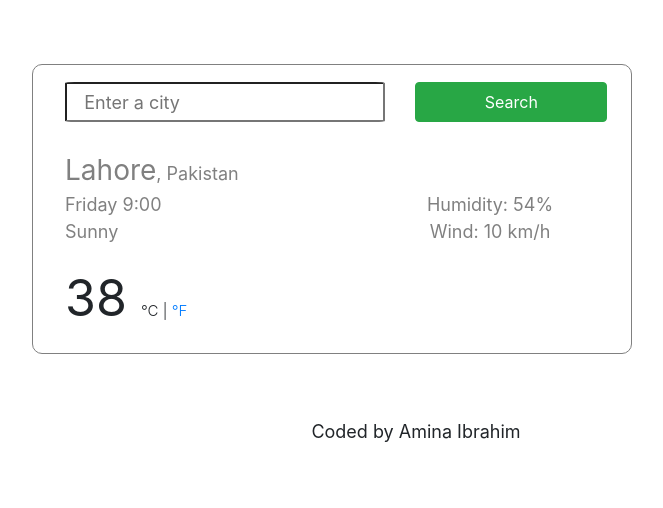
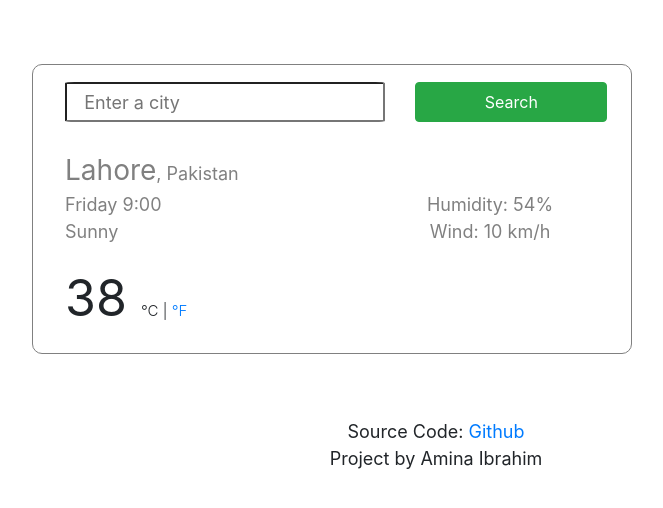
Before and after one commit to Amina-Ibm/SheCodes-Pro-Week-7-Assignment, a plain HTML site: page index.html in a window 1280 px wide. Shown: the whole page, without its empty margins (224-887 px from the left). Drawn offline with nearby package versions, Linux system fonts and the light colour scheme.

Commit message:
updated footer

```diff
--- a/index.html
+++ b/index.html
@@ -42,6 +42,15 @@
     </main>
 
 </body>
-<footer style="text-align: center;">Coded by Amina Ibrahim</footer>
+<footer style="text-align: center;">
+    <ul style="list-style: none;">
+        <li>
+            Source Code: <a target="_blank" href="https://github.com/Amina-Ibm/Weather-App-SheCodes-Vanilla/tree/main">Github</a>
+        </li>
+        <li>
+            Project by Amina Ibrahim
+        </li>
+    </ul>
+    </footer>
 <script src="src/index.js"></script>
 </html>
```
